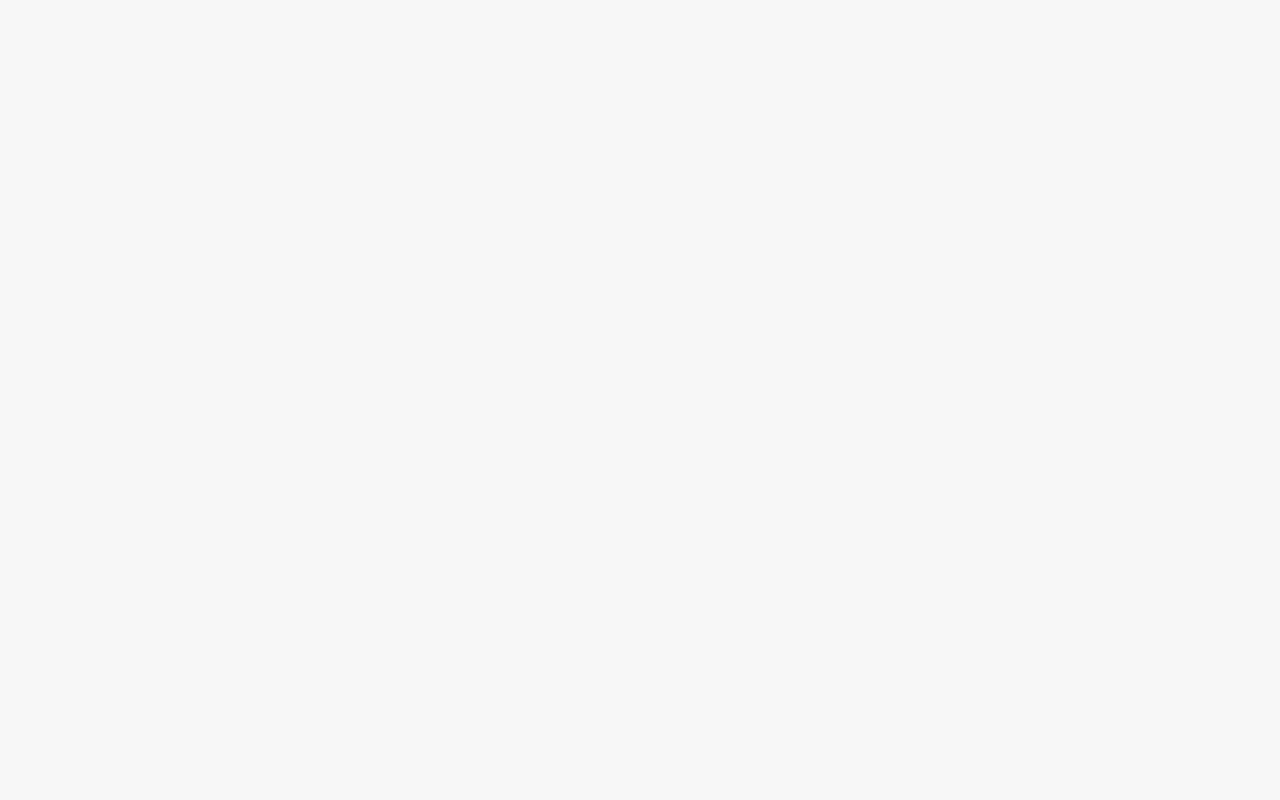
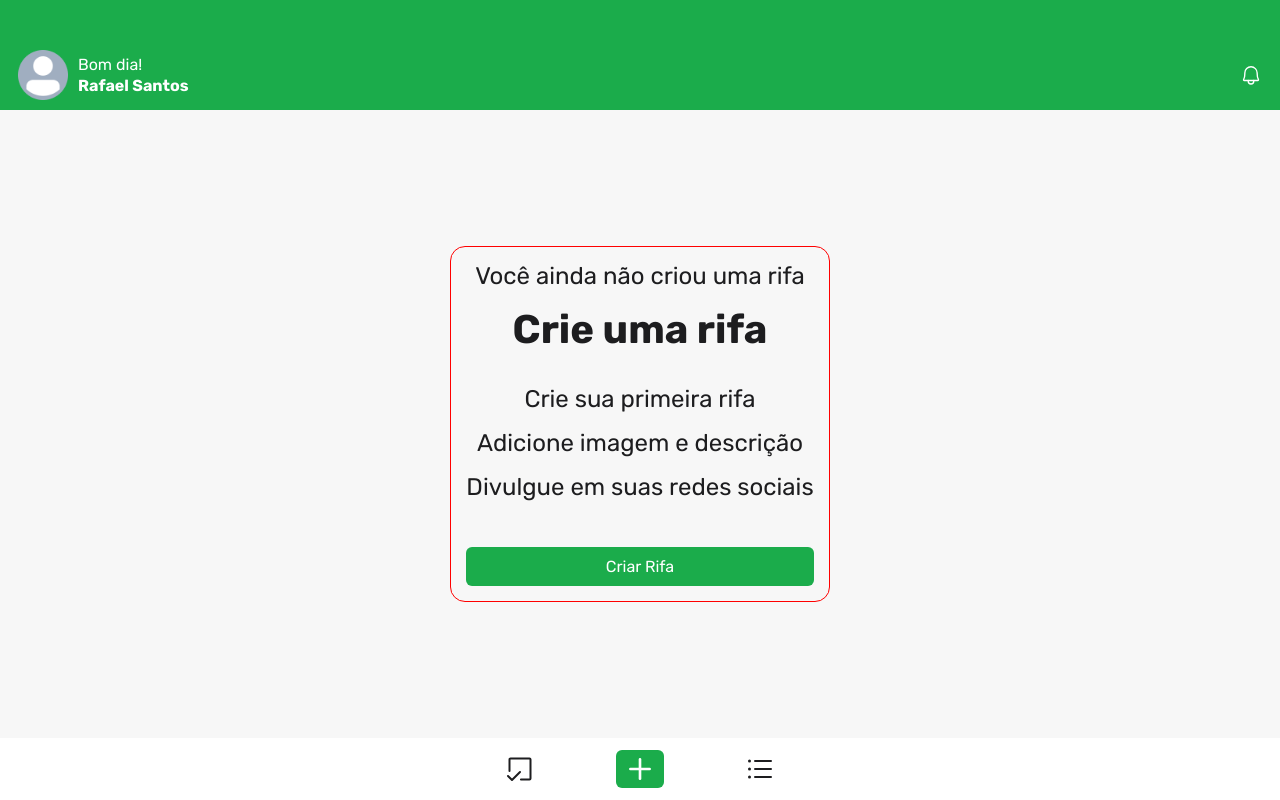
Before and after one commit to unzero-lab/raffly-front, a React (Vite) app: page /criar-rifa in a window 1280 px wide. Before the commit this address had no page. Built offline with nearby package versions, Linux system fonts and the light colour scheme.

Commit message:
feat: Added screen create raffle

```diff
--- /dev/null
+++ b/src/Pages/Screen-create-raffle/index.tsx
@@ -0,0 +1,17 @@
+import React from "react";
+import { Container, Title, Text, Button } from "./style";
+
+export function ScreenCreateRaffle() {
+  return (
+    <Container>
+      <Text>Você ainda não criou uma rifa</Text>
+      <Title>Crie uma rifa</Title>
+      <Text>Crie sua primeira rifa</Text>
+      <Text>Adicione imagem e descrição</Text>
+      <Text>Divulgue em suas redes sociais</Text>
+      <Button>Criar Rifa</Button>
+    </Container>
+  );
+}
+
+export default ScreenCreateRaffle;
--- /dev/null
+++ b/src/Pages/Screen-create-raffle/style.ts
@@ -0,0 +1,31 @@
+import styled from "styled-components";
+
+export const Container = styled.div`
+  max-width: 800px;
+  margin: 0 auto;
+  text-align: center;
+  border: 1px solid red;
+  border-radius: 15px;
+  padding: 15px;
+  font-family: "Rubik";
+`;
+
+export const Title = styled.h1`
+  font-size: 2.5rem;
+  margin-bottom: 2rem;
+`;
+
+export const Text = styled.p`
+  font-size: 1.5rem;
+  margin-bottom: 1rem;
+`;
+
+export const Button = styled.button`
+  width: 100%;
+  background: ${(props) => props.theme["green-500"]};
+  border: none;
+  border-radius: 6px;
+  padding: 10px;
+  color: ${(props) => props.theme["white"]};
+  margin-top: 30px;
+`;
--- a/src/Router.tsx
+++ b/src/Router.tsx
@@ -11,6 +11,7 @@ import { DefaulrLayout } from "./components/DefaultLayout";
 import { ProtectedRouter } from "./components/ProtectedRoute";
 import { useEffect } from "react";
 import postMessage from "./utils/postmessage";
+import { ScreenCreateRaffle } from "./Pages/Screen-create-raffle";
 
 export function Router() {
   const location = useLocation();
@@ -40,6 +41,14 @@ export function Router() {
         <Route path="/home" element={<Home />} />
       </Route>
 
+     {/**Rota tela para criar rifa*/}
+      <Route
+        path="/criar-rifa"
+        element={<ProtectedRouter children={<DefaulrLayout />} />}
+      >
+        <Route path="/criar-rifa" element={<ScreenCreateRaffle />} />
+      </Route>
+
       <Route
         path="/complemento-de-cadastro"
         element={<ScreenRegistrationComplement />}
```
